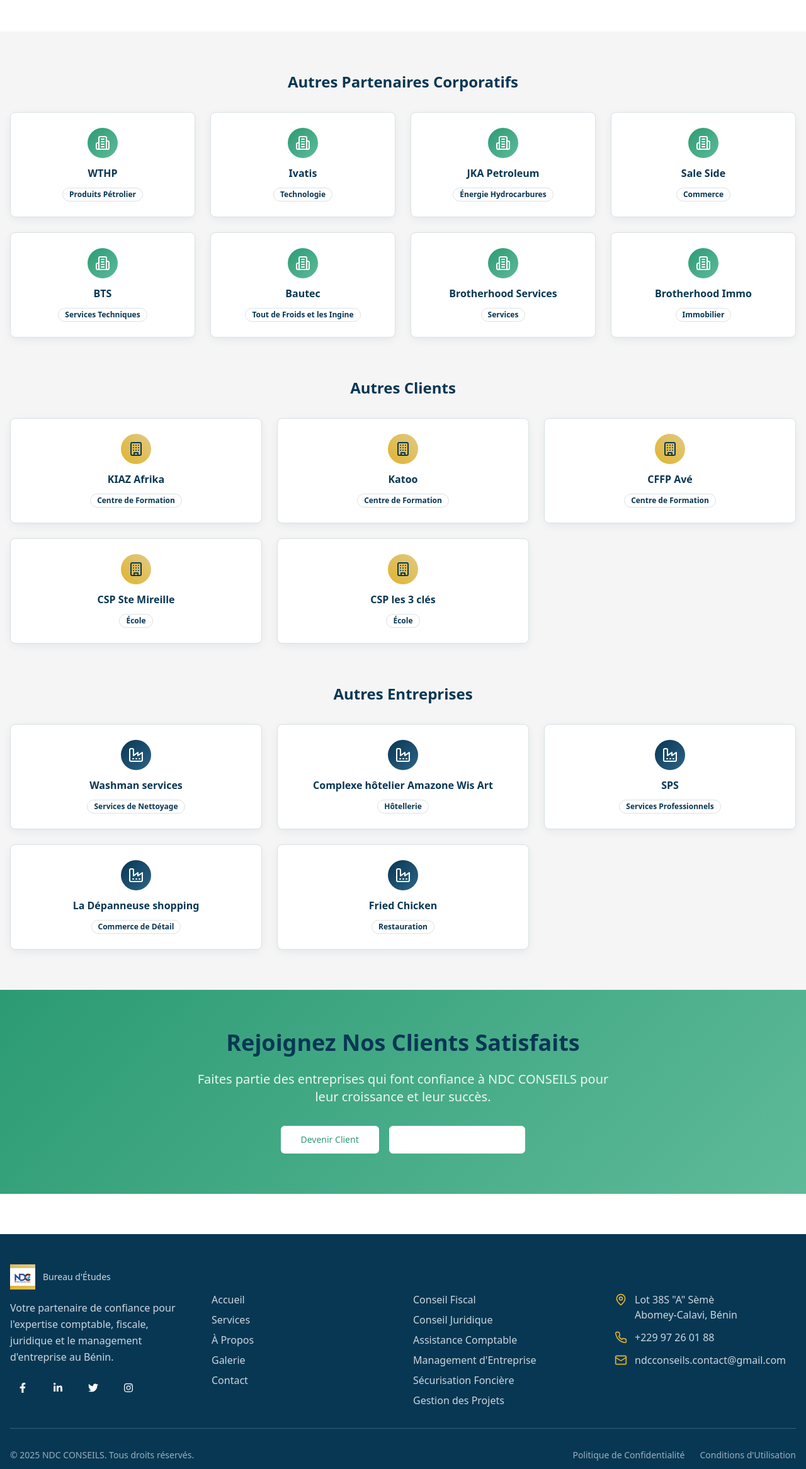
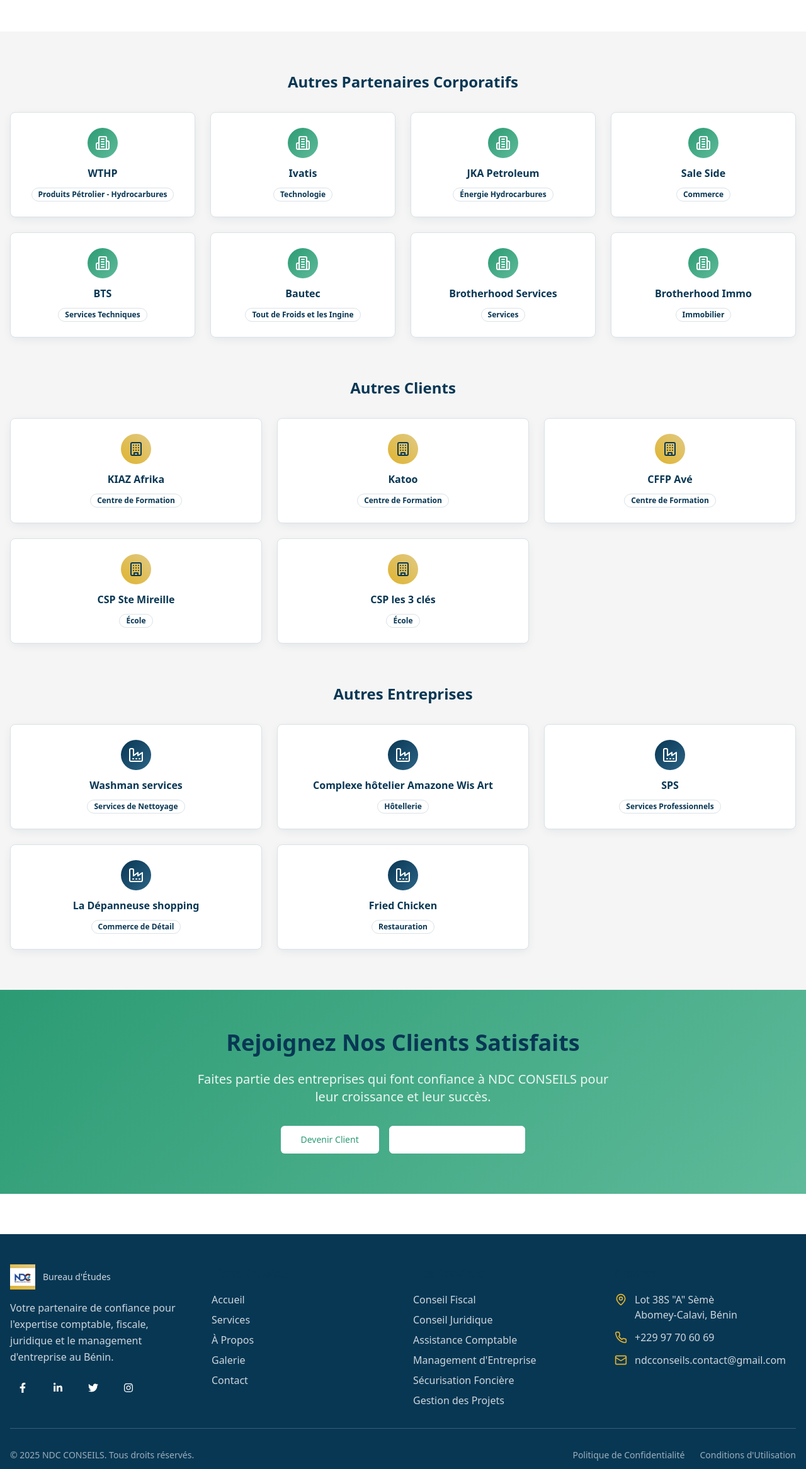
Before and after one commit to amta-repo/ndcc-updated, a React (Vite) app: page /clients in a window 1280 px wide. Shown: the part 1344-3677 px from the top of the page at 63% size. Built offline with nearby package versions, Linux system fonts and the light colour scheme; the HTML template or start-up script is replaced by a standard one.

Commit message:
phone number changed

```diff
--- a/src/components/Footer.tsx
+++ b/src/components/Footer.tsx
@@ -118,7 +118,7 @@ const Footer = () => {
               <div className="flex items-center space-x-3">
                 <Phone className="h-5 w-5 text-accent" />
                 <div>
-                  <p className="text-primary-foreground/80">+229 97 26 01 88</p>
+                  <p className="text-primary-foreground/80">+229 97 70 60 69</p>
                 </div>
               </div>
               <div className="flex items-center space-x-3">
--- a/src/pages/Clients.tsx
+++ b/src/pages/Clients.tsx
@@ -39,7 +39,7 @@ const Clients = () => {
   ];
 
   const corporateClients = [
-    { name: "WTHP", category: "Produits Pétrolier" },
+    { name: "WTHP", category: "Produits Pétrolier - Hydrocarbures" },
     { name: "Ivatis", category: "Technologie" },
     { name: "JKA Petroleum", category: "Énergie Hydrocarbures" },
     { name: "Sale Side", category: "Commerce" },
--- a/src/pages/Contact.tsx
+++ b/src/pages/Contact.tsx
@@ -58,7 +58,7 @@ const Contact = () => {
     {
       icon: Phone,
       title: "Téléphone",
-      details: ["+229 01 97 26 01 88"],
+      details: ["+229 01 97 70 60 69"],
       color: "bg-gradient-primary"
     },
     {
--- a/src/pages/Index.tsx
+++ b/src/pages/Index.tsx
@@ -79,7 +79,7 @@ const Index = () => {
   ];
 
   const featuredClients = [
-    { name: "Ste Wissam", category: "Services" },
+    { name: "Ste Wissam", category: "Commerce Genérale - Import/Export" },
     { name: "Ste Outils Pro Bénin", category: "Commerce" },
     { name: "LEADD", category: "Développement" }
   ];
@@ -353,7 +353,7 @@ const Index = () => {
               size="lg"
               variant="outline"
               className="border-white text-white hover:bg-white/10"
-              onClick={() => window.open(`https://wa.me/22997260188`, '_blank')}
+              onClick={() => window.open(`https://wa.me/22997706069`, '_blank')}
             >
               <Phone className="mr-2 h-5 w-5" />
               Appeler Maintenant
```
